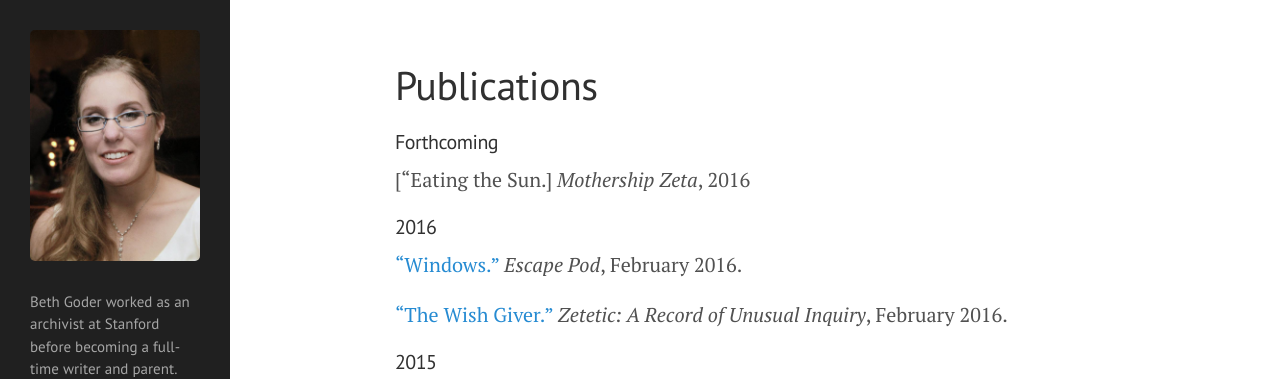
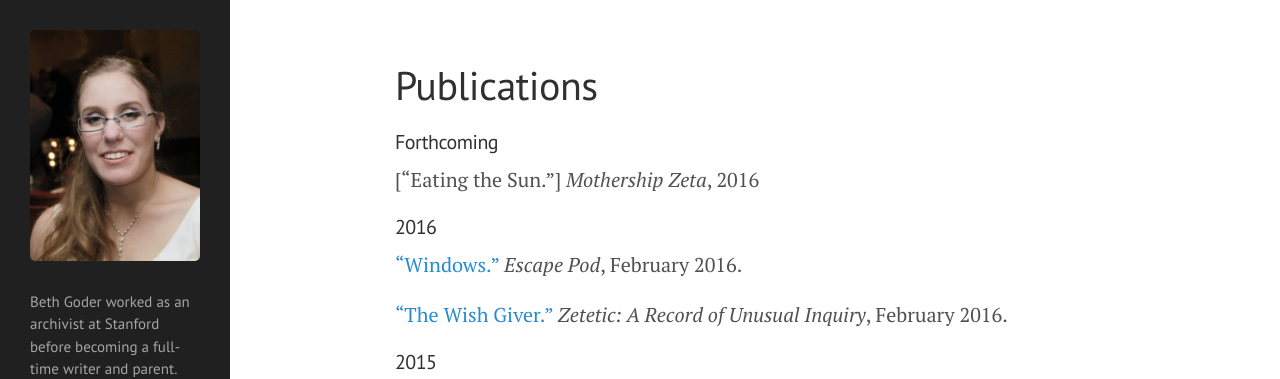
Before and after one commit to BethGoder/BethGoder.github.io, a Jekyll site: the page built from pubs.md, in a window 1280 px wide. Shown: the top 379 px of the page. Built offline with Jekyll 4.4.1, drawn with Linux system fonts in a browser that asks for light colours.

Commit message:
Update pubs.md

```diff
--- a/pubs.md
+++ b/pubs.md
@@ -6,7 +6,7 @@ permalink: /publications/
 
 #### Forthcoming
 
-["Eating the Sun.] _Mothership Zeta_, 2016
+["Eating the Sun."] _Mothership Zeta_, 2016
 
 #### 2016
 
```
